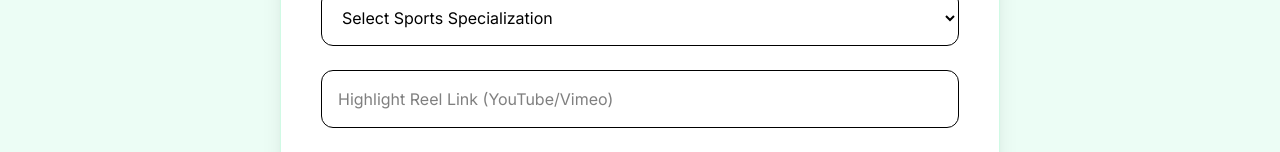
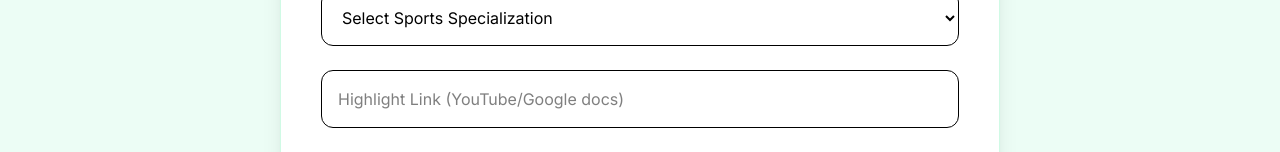
Before and after one commit to Immortallex/travel-agency-portal, a Next.js app: page /apply/sports in a window 1280 px wide. Shown: the part 800-952 px from the top of the page. Built offline with nearby package versions, Linux system fonts and the light colour scheme.

Commit message:
correction on sports

```diff
--- a/src/app/apply/sports/page.tsx
+++ b/src/app/apply/sports/page.tsx
@@ -112,7 +112,7 @@ export default function SportsApplication() {
                 <option value="Pool">Pool</option>
               </select>
 
-              <input name="video" placeholder="Highlight Reel Link (YouTube/Vimeo)" required className="w-full p-4 border rounded-xl outline-none" />
+              <input name="video" placeholder="Highlight Link (YouTube/Google docs)" required className="w-full p-4 border rounded-xl outline-none" />
               <textarea name="history" placeholder="Position (e.g Striker, Defender...)" required className="w-full p-4 border rounded-xl h-32 outline-none" />
             </div>
 
```
